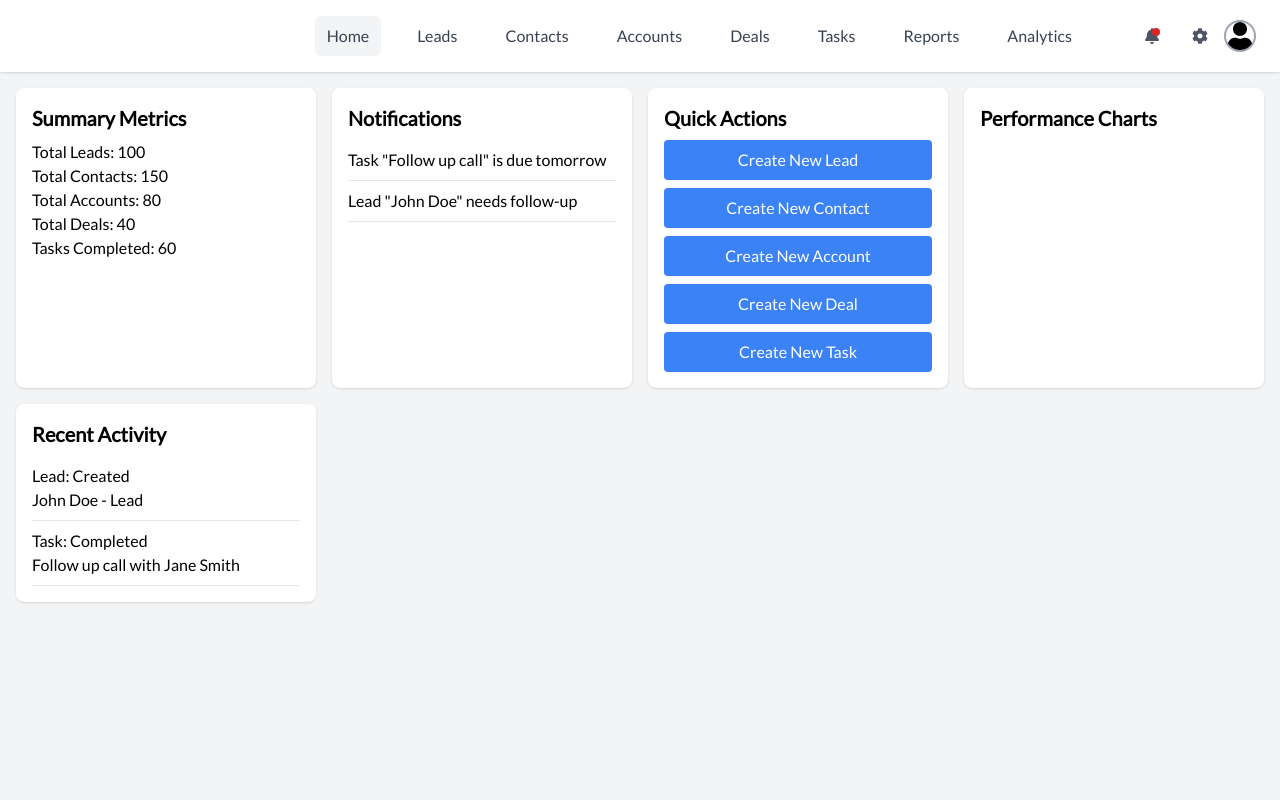
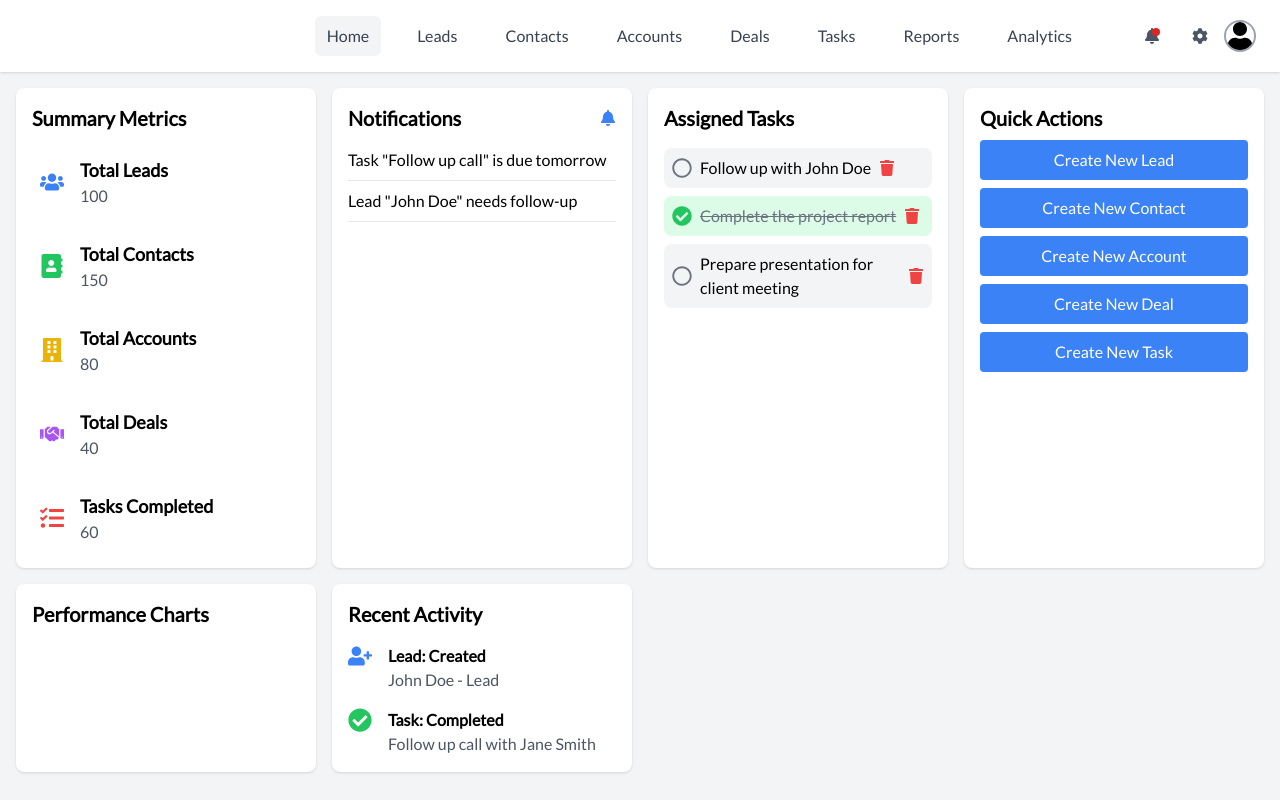
Before and after one commit to Musxeto/crm, a React (Vite) app in the folder frontend/crm/: page / in a window 1280 px wide. Built offline with nearby package versions, Linux system fonts and the light colour scheme.

Commit message:
Homepage enhancements

```diff
--- a/frontend/crm/package.json
+++ b/frontend/crm/package.json
@@ -29,6 +29,7 @@
     "react-router-dom": "^6.25.1",
     "react-select": "^5.8.0",
     "react-table": "^7.8.0",
+    "react-toastify": "^10.0.5",
     "rippleui": "^1.12.1"
   },
   "devDependencies": {
--- a/frontend/crm/src/App.jsx
+++ b/frontend/crm/src/App.jsx
@@ -18,7 +18,7 @@ ChartJS.register(
 
 export default function App() {
   return (
-    < div className="bg-gray-100 min h-screen">
+    < div className="bg-gray-100 min-h-screen">
       <BrowserRouter>
         <Navbar />
         <AllRoutes />
--- /dev/null
+++ b/frontend/crm/src/components/AssignedTasks.jsx
@@ -0,0 +1,59 @@
+import React, { useState } from 'react';
+import { FaCheckCircle, FaRegCircle, FaTrash } from 'react-icons/fa';
+
+const AssignedTasks = () => {
+  const [tasks, setTasks] = useState([
+    { id: 1, title: 'Follow up with John Doe', completed: false },
+    { id: 2, title: 'Complete the project report', completed: true },
+    { id: 3, title: 'Prepare presentation for client meeting', completed: false },
+  ]);
+
+  const [newTask, setNewTask] = useState('');
+
+  const handleToggleTask = (id) => {
+    setTasks(tasks.map(task =>
+      task.id === id ? { ...task, completed: !task.completed } : task
+    ));
+  };
+
+  const handleAddTask = () => {
+    if (newTask.trim() !== '') {
+      setTasks([
+        ...tasks,
+        { id: Date.now(), title: newTask.trim(), completed: false }
+      ]);
+      setNewTask('');
+    }
+  };
+
+  const handleDeleteTask = (id) => {
+    setTasks(tasks.filter(task => task.id !== id));
+  };
+
+  return (
+    <div className="bg-white shadow rounded-lg p-4">
+      <h2 className="text-xl font-bold mb-4">Assigned Tasks</h2>
+      <ul className="space-y-2">
+        {tasks.map(task => (
+          <li
+            key={task.id}
+            className={`flex items-center space-x-2 p-2 rounded-lg ${task.completed ? 'bg-green-100' : 'bg-gray-100'} hover:bg-gray-200 transition`}
+          >
+            <div className="text-xl cursor-pointer" onClick={() => handleToggleTask(task.id)}>
+              {task.completed ? <FaCheckCircle className="text-green-500" /> : <FaRegCircle className="text-gray-500" />}
+            </div>
+            <p className={`${task.completed ? 'line-through text-gray-500' : ''}`}>{task.title}</p>
+            <button
+              onClick={() => handleDeleteTask(task.id)}
+              className="text-red-500 hover:text-red-700"
+            >
+              <FaTrash />
+            </button>
+          </li>
+        ))}
+      </ul>
+    </div>
+  );
+};
+
+export default AssignedTasks;
--- a/frontend/crm/src/components/Notifications.jsx
+++ b/frontend/crm/src/components/Notifications.jsx
@@ -1,4 +1,7 @@
 import React from 'react';
+import { FaBell } from 'react-icons/fa';
+import { ToastContainer, toast } from 'react-toastify';
+import 'react-toastify/dist/ReactToastify.css';
 
 const Notifications = () => {
   const notifications = [
@@ -6,16 +9,32 @@ const Notifications = () => {
     { id: 2, message: 'Lead "John Doe" needs follow-up' },
   ];
 
+  const notify = (message) => {
+    toast.info(message, {
+      position: "bottom-right",
+      autoClose: 5000,
+      hideProgressBar: false,
+      closeOnClick: true,
+      pauseOnHover: true,
+      draggable: true,
+      progress: undefined,
+    });
+  };
+
   return (
     <div className="bg-white shadow rounded-lg p-4">
-      <h2 className="text-xl font-bold">Notifications</h2>
+      <div className="flex items-center justify-between">
+        <h2 className="text-xl font-bold">Notifications</h2>
+        <FaBell className="text-blue-500" />
+      </div>
       <ul className="mt-2">
         {notifications.map(notification => (
           <li key={notification.id} className="border-b py-2">
-            <p>{notification.message}</p>
+            <p onClick={() => notify(notification.message)} className="cursor-pointer hover:text-blue-500 transition-colors duration-300">{notification.message}</p>
           </li>
         ))}
       </ul>
+      <ToastContainer />
     </div>
   );
 };
--- a/frontend/crm/src/components/RecentActivity.jsx
+++ b/frontend/crm/src/components/RecentActivity.jsx
@@ -1,19 +1,23 @@
 import React from 'react';
+import { FaUserPlus, FaCheckCircle } from 'react-icons/fa';
 
 const RecentActivity = () => {
   const activities = [
-    { id: 1, type: 'Lead', action: 'Created', details: 'John Doe - Lead' },
-    { id: 2, type: 'Task', action: 'Completed', details: 'Follow up call with Jane Smith' },
+    { id: 1, type: 'Lead', action: 'Created', details: 'John Doe - Lead', icon: <FaUserPlus className="text-blue-500" /> },
+    { id: 2, type: 'Task', action: 'Completed', details: 'Follow up call with Jane Smith', icon: <FaCheckCircle className="text-green-500" /> },
   ];
 
   return (
     <div className="bg-white shadow rounded-lg p-4">
-      <h2 className="text-xl font-bold">Recent Activity</h2>
-      <ul className="mt-2">
+      <h2 className="text-xl font-bold mb-4">Recent Activity</h2>
+      <ul className="space-y-4">
         {activities.map(activity => (
-          <li key={activity.id} className="border-b py-2">
-            <p><strong>{activity.type}</strong>: {activity.action}</p>
-            <p>{activity.details}</p>
+          <li key={activity.id} className="flex items-start space-x-4">
+            <div className="text-2xl">{activity.icon}</div>
+            <div>
+              <p className="font-semibold"><strong>{activity.type}</strong>: {activity.action}</p>
+              <p className="text-gray-600">{activity.details}</p>
+            </div>
           </li>
         ))}
       </ul>
--- a/frontend/crm/src/components/SummaryMetrics .jsx
+++ b/frontend/crm/src/components/SummaryMetrics .jsx
@@ -1,15 +1,28 @@
 import React from 'react';
+import { FaUsers, FaAddressBook, FaBuilding, FaHandshake, FaTasks } from 'react-icons/fa';
 
 const SummaryMetrics = () => {
+  const metrics = [
+    { id: 1, label: 'Total Leads', value: 100, icon: <FaUsers className="text-blue-500" /> },
+    { id: 2, label: 'Total Contacts', value: 150, icon: <FaAddressBook className="text-green-500" /> },
+    { id: 3, label: 'Total Accounts', value: 80, icon: <FaBuilding className="text-yellow-500" /> },
+    { id: 4, label: 'Total Deals', value: 40, icon: <FaHandshake className="text-purple-500" /> },
+    { id: 5, label: 'Tasks Completed', value: 60, icon: <FaTasks className="text-red-500" /> },
+  ];
+
   return (
     <div className="bg-white shadow rounded-lg p-4">
-      <h2 className="text-xl font-bold">Summary Metrics</h2>
-      <div className="mt-2">
-        <p>Total Leads: 100</p>
-        <p>Total Contacts: 150</p>
-        <p>Total Accounts: 80</p>
-        <p>Total Deals: 40</p>
-        <p>Tasks Completed: 60</p>
+      <h2 className="text-xl font-bold mb-4">Summary Metrics</h2>
+      <div className="grid grid-cols-1 gap-4">
+        {metrics.map(metric => (
+          <div key={metric.id} className="flex items-center space-x-4 p-2 rounded-lg hover:bg-gray-100 transition">
+            <div className="text-2xl">{metric.icon}</div>
+            <div>
+              <p className="text-lg font-semibold">{metric.label}</p>
+              <p className="text-gray-600">{metric.value}</p>
+            </div>
+          </div>
+        ))}
       </div>
     </div>
   );
--- a/frontend/crm/src/pages/Home.jsx
+++ b/frontend/crm/src/pages/Home.jsx
@@ -4,6 +4,7 @@ import QuickActions from '../components/QuickActions';
 import Notifications from '../components/Notifications';
 import RecentActivity from '../components/RecentActivity';
 import Charts from '../components/Charts';
+import AssignedTasks from '../components/AssignedTasks';
 
 const Home = () => {
   return (
@@ -11,6 +12,7 @@ const Home = () => {
       <div className="grid grid-cols-1 md:grid-cols-2 lg:grid-cols-4 gap-4">
        <SummaryMetrics />
        <Notifications />
+       <AssignedTasks />
        <QuickActions />
        <Charts />
        <RecentActivity />
```
Also changed, not shown: 1 other file (tests, documents, lock files or other folders).
